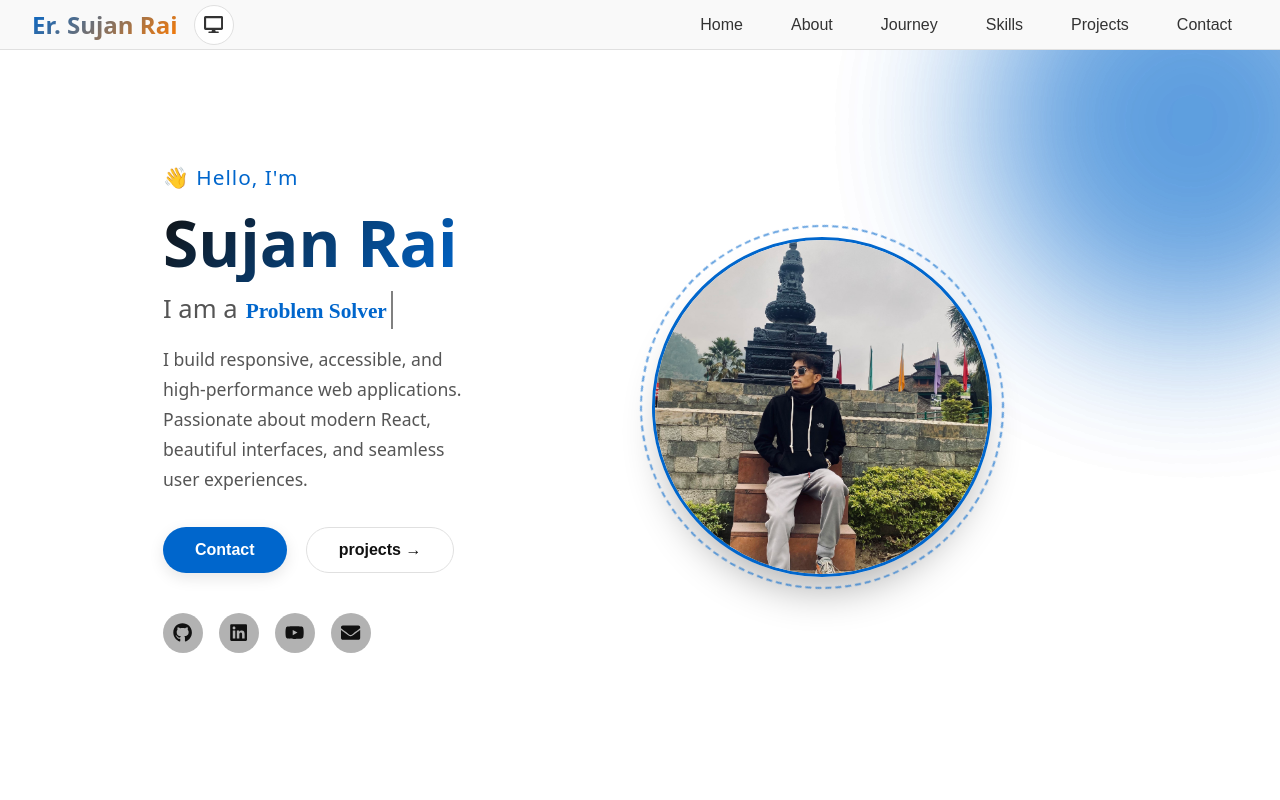
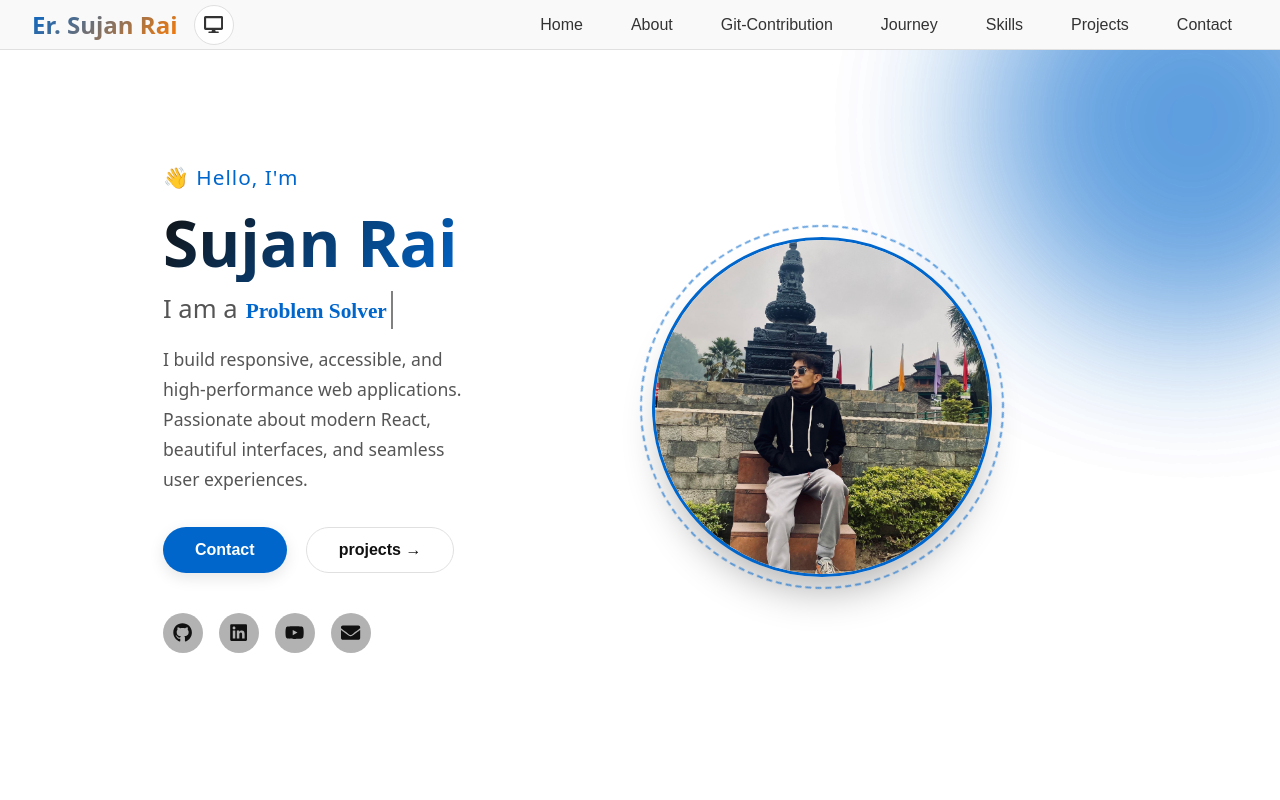
Before and after one commit to Sujan-Rai-426/Er_Sujan1, a React app in the folder Frontend/: page / in a window 1280 px wide. Shown: the top 800 px of the page. Built offline with nearby package versions, Linux system fonts and the light colour scheme; the HTML template or start-up script is replaced by a standard one.

Commit message:
Update Navbar.jsx

```diff
--- a/Frontend/src/components/Navbar.jsx
+++ b/Frontend/src/components/Navbar.jsx
@@ -57,6 +57,7 @@ const Navbar = ({ currentTheme, onThemeChange }) => {
                     <div className={`nav-links ${menuOpen ? 'active' : ''}`}>
                         <button className="nav-link" onClick={(e) => handleNavClick(e, 'home-hero')}>Home</button>
                         <button className="nav-link" onClick={(e) => handleNavClick(e, 'about')}>About</button>
+                        <button className="nav-link" onClick={(e) => handleNavClick(e, 'git-contributions')}>Git-Contribution</button>
                         <button className="nav-link" onClick={(e) => handleNavClick(e, 'experience')}>Journey</button>
                         <button className="nav-link" onClick={(e) => handleNavClick(e, 'skills')}>Skills</button>
                         <button className="nav-link" onClick={(e) => handleNavClick(e, 'projects')}>Projects</button>
```
